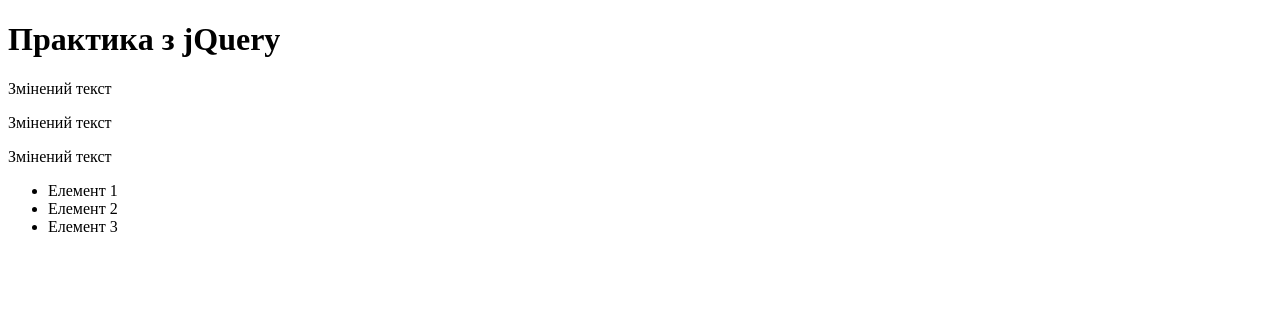
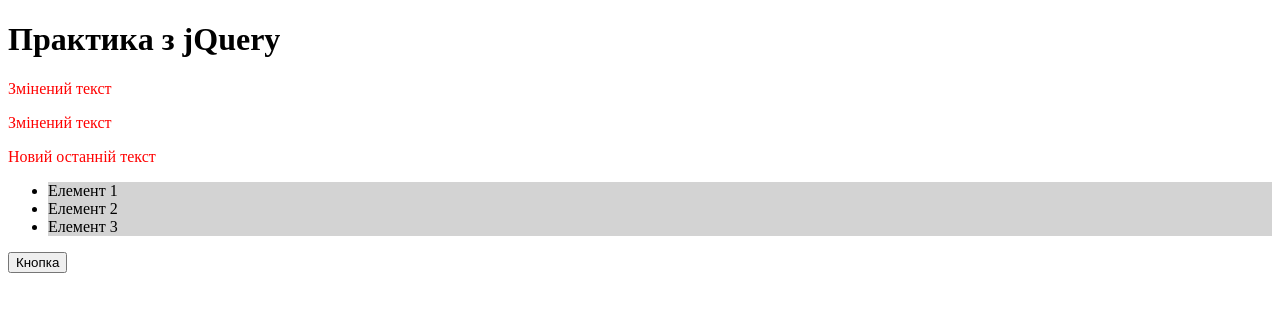
Before and after one commit to Pelshemka/21-21, a plain HTML site: page 3.7/3.7.html in a window 1280 px wide. Drawn offline with nearby package versions, Linux system fonts and the light colour scheme.

Commit message:
Add files via upload

```diff
--- a/3.7/3.7.html
+++ b/3.7/3.7.html
@@ -34,5 +34,7 @@
 
 </div>
 
+<button id="additional_task">Кнопка</button>
+
 </body>
 </html>
--- a/3.7/script.js
+++ b/3.7/script.js
@@ -7,4 +7,20 @@ $(document).ready(function(){
 
     // Вибираємо всі елементи <li> та додаємо їм клас list-item
     $('li').addClass('list-item');
+
+	// Вибираємо всі елементи з класом highlight та змінюємо їх колір на червоний
+	$('.highlight').css('color', '#FF0000');
+
+	// Вибираємо всі елементи з класом list-item та змінюємо їх фон на світло-сірий
+	$('.list-item').css('background-color', '#D3D3D3');
+
+	// Вибираємо всі елементи з класом highlight та застосовуємо до них ефект fadeIn
+	$('.highlight').hide().fadeIn('slow');
+
+	$('#task1 p:last').text("Новий останній текст");
+
+	$('#additional_task').click(function(){
+    $('.list-item').remove();
 });
+
+});
```
